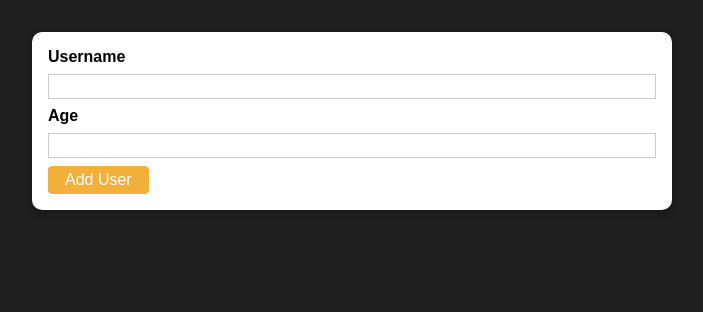
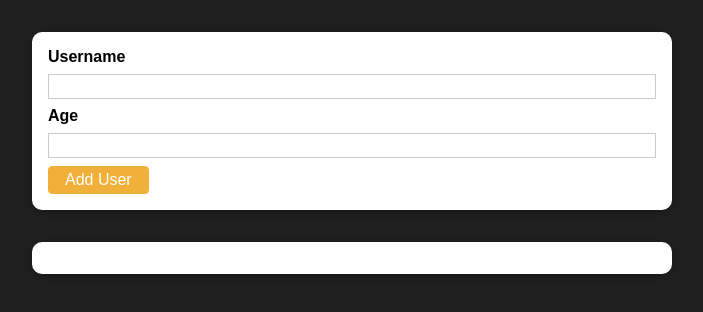
Before and after one commit to Plorrain/style-and-components, a React (Create React App) app: page / in a window 1280 px wide. Shown: the top 312 px of the page, without its empty margins (288-991 px from the left). Built offline with nearby package versions, Linux system fonts and the light colour scheme.

Commit message:
adding and linking props for username and age to be linked in several files

```diff
--- a/src/App.js
+++ b/src/App.js
@@ -1,10 +1,20 @@
-import React from 'react';
+import React, {useState} from 'react';
 import AddUser from './components/Users/AddUser';
+import UsersList from './components/Users/UsersList';
 
 function App() {
+  const [usersList, setUsersList] = useState([]);
+
+  const addUserHandler = (uName, uAge) => {
+    setUsersList((prevUsersList) =>{
+      return [...prevUsersList, { name: uName, age: uAge }]
+    });
+  };
+
   return (
     <div>
-      <AddUser />
+      <AddUser onAddUser={addUserHandler} />
+      <UsersList users={usersList} />
     </div>
   );
 }
--- a/src/components/Users/AddUser.js
+++ b/src/components/Users/AddUser.js
@@ -17,6 +17,7 @@
     if (+enteredAge < 1) {
       return;
     }
+    props.onAddUser(enteredUsername, enteredAge);
     setEnteredUsername('');
     setEnteredAge('');
   };
```
